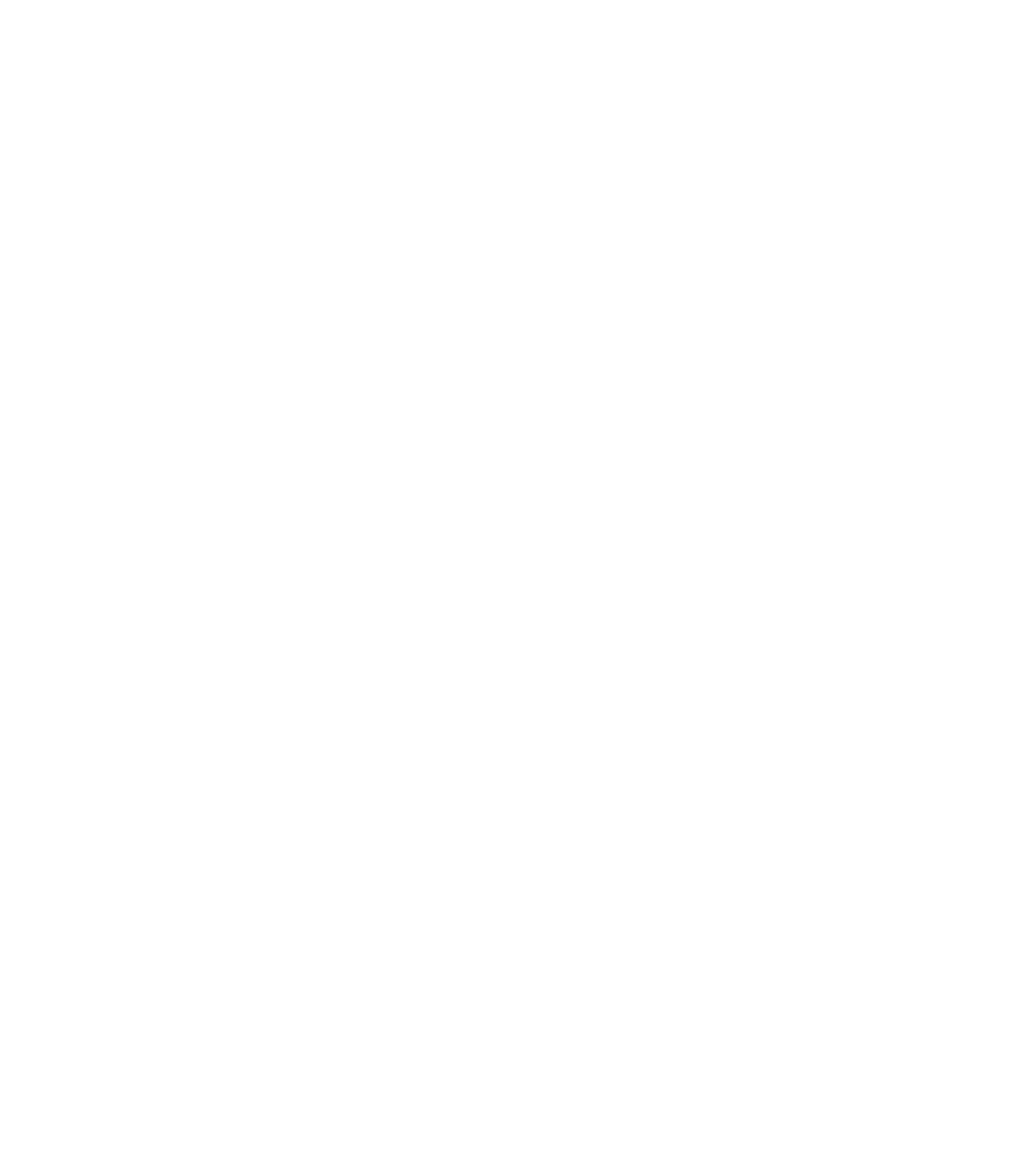
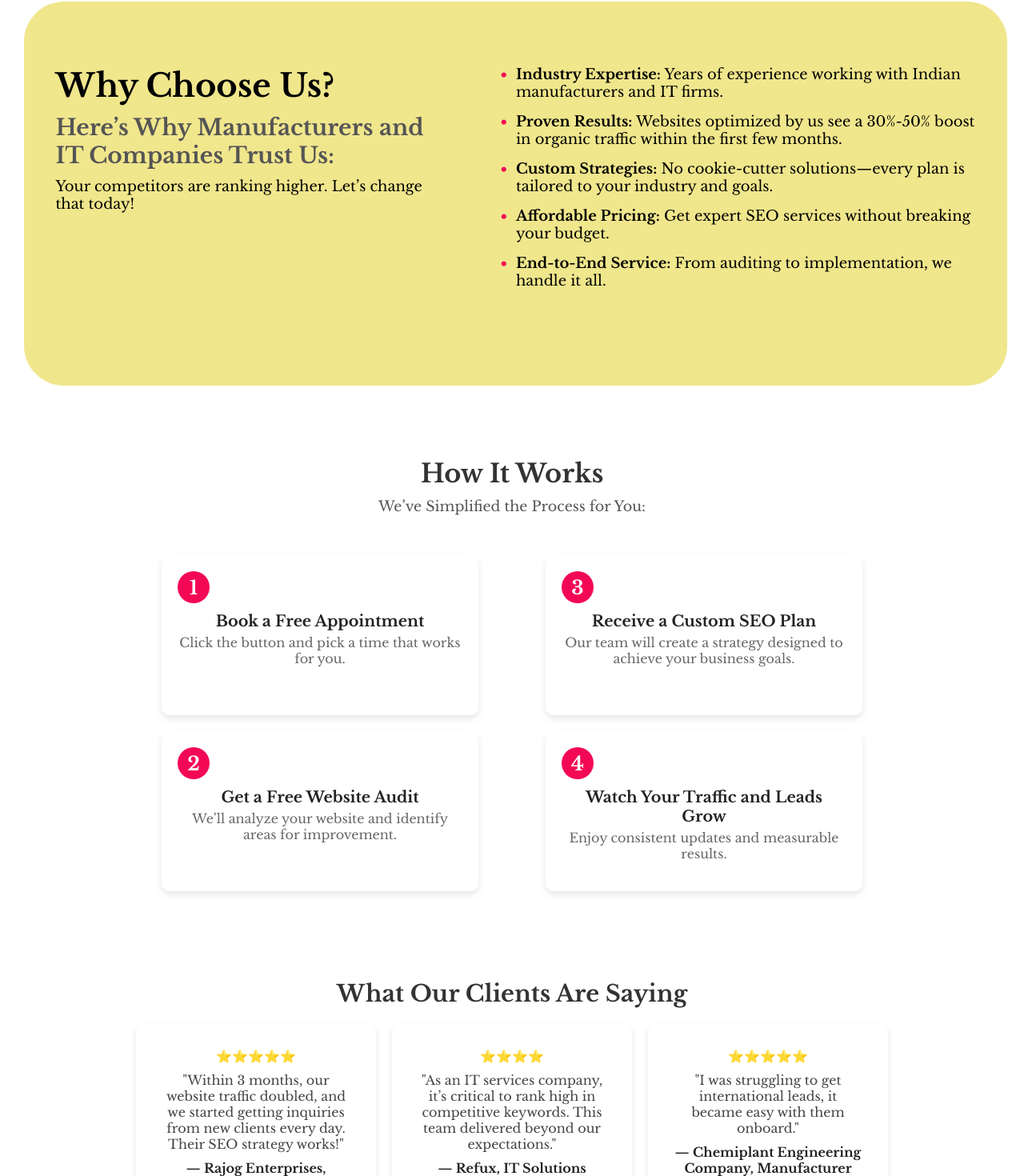
Before and after one commit to aditipatil0315/seo_landing_pg, a React (Vite) app: page / in a window 1280 px wide. Shown: the part 1999-3469 px from the top of the page at 80% size. Before the commit the page ends 2240 px from the top, so only its background shows below. Built offline with nearby package versions, Linux system fonts and the light colour scheme.

Commit message:
section3 and section4 added

```diff
--- a/src/App.jsx
+++ b/src/App.jsx
@@ -1,6 +1,8 @@
 import './App.css'
 import Section1 from './components/Section1/Section1'
 import Section2 from './components/Section2/Section2'
+import Section3 from './components/Section3/Section3'
+import Section4 from './components/Section4/Section4'
 
 function App() {
 
@@ -8,6 +10,8 @@ function App() {
     <>
       <Section1/>
       <Section2/>
+      <Section3/>
+      <Section4/>
     </>
   )
 }
--- a/src/components/Section2/Section2.css
+++ b/src/components/Section2/Section2.css
@@ -4,9 +4,9 @@
     text-align: center;
     padding: 50px 20px;
     font-family: Libre Baskerville;
-    height: 120vh;
     width: 100%;
     padding: 0 50px;
+    min-height: auto;
   }
 
   h2 {
@@ -41,11 +41,11 @@
     align-items: center;
     height: 200px;
     /* width: 300px; */
-    background-color: #fff1de;
+    /* background-color: #fff1de; */
     padding: 20px;
-    border: 1px solid black;
+    /* border: 0.5px solid black; */
     border-radius: 10px;
-    box-shadow: 5px 5px 0px rgb(20, 19, 19);
+    box-shadow: 5px 5px 10px rgba(20, 19, 19, 0.162);
     text-align: center;
     transition: ease-in-out 0.3s ;
   }
@@ -72,6 +72,10 @@
   }
 
   @media (max-width: 768px) {
+    .section2 {
+      padding: 20px 50px;
+    }
+
     .cards-wrapper {
       grid-template-columns: repeat(1, 1fr);
     }
--- a/src/components/Section3/Section3.css
+++ b/src/components/Section3/Section3.css
@@ -0,0 +1,95 @@
+
+
+.section3 {
+    border-radius: 50px;
+    display: flex;
+    justify-content: center;
+    width: 96%;
+    height: 60vh;
+    margin: 50px 30px;
+    padding: 0 20px;
+    font-family: Libre Baskerville;
+    gap: 5rem;
+    background-color: khaki;
+  }
+
+  .left_sec3 {
+    width: 40%;
+    display: flex;
+    flex-direction: column;
+    justify-content: start;
+    padding-top: 5rem;
+  }
+
+  .left_sec3 h2 {
+    font-size: 40px;
+    font-weight: 600;
+  }
+
+  .left_sec3 h3 {
+    font-size: 28px;
+    color: #555;
+    margin-bottom: 10px;
+  }
+
+  .highlight-text {
+    font-size: 18px;
+    font-weight: 500;
+  }
+
+  .right_sec3 {
+    width: 50%;
+    display: flex;
+    flex-direction: column;
+    justify-content: start;
+    align-items: center;
+    padding-top: 5rem;
+  }
+
+  .right_sec3 ul {
+    list-style-type: none;
+    padding: 0;
+  }
+
+  .right_sec3 li {
+    font-size: 18px;
+    margin-bottom: 15px;
+    padding-left: 20px;
+    position: relative;
+  }
+
+  .right_sec3 li::before {
+    content: "•";
+    position: absolute;
+    left: 0;
+    color: #f30856;
+    font-size: 20px;
+  }
+
+  /* Responsive Design */
+  @media (max-width: 1024px) {
+    .section3 {
+      flex-direction: column;
+      height: auto;
+    }
+
+    .left_sec3, .right_sec3 {
+      width: 100%;
+      text-align: center;
+      padding: 30px;
+    }
+
+    .right_sec3 ul {
+      text-align: left;
+      margin: 0 auto;
+      max-width: 600px;
+    }
+  }
+
+  @media (max-width: 768px) {
+    .section3 {
+      flex-direction: column;
+      height: auto;
+
+    }
+  }
--- a/src/components/Section3/Section3.jsx
+++ b/src/components/Section3/Section3.jsx
@@ -1,9 +1,27 @@
-import React from 'react'
+import React from 'react';
+import './Section3.css';
 
 const Section3 = () => {
   return (
-    <div>Section3</div>
-  )
-}
+    <div className="section3">
+      <div className="left_sec3">
+        <h2>Why Choose Us?</h2>
+        <h3>Here’s Why Manufacturers and IT Companies Trust Us:</h3>
+        <p className="highlight-text">
+          Your competitors are ranking higher. Let’s change that today!
+        </p>
+      </div>
+      <div className="right_sec3">
+        <ul>
+          <li><strong>Industry Expertise:</strong> Years of experience working with Indian manufacturers and IT firms.</li>
+          <li><strong>Proven Results:</strong> Websites optimized by us see a 30%-50% boost in organic traffic within the first few months.</li>
+          <li><strong>Custom Strategies:</strong> No cookie-cutter solutions—every plan is tailored to your industry and goals.</li>
+          <li><strong>Affordable Pricing:</strong> Get expert SEO services without breaking your budget.</li>
+          <li><strong>End-to-End Service:</strong> From auditing to implementation, we handle it all.</li>
+        </ul>
+      </div>
+    </div>
+  );
+};
 
-export default Section3
+export default Section3;
--- /dev/null
+++ b/src/components/Section4/Section4.css
@@ -0,0 +1,192 @@
+
+
+.section4 {
+    max-width: 1000px;
+    margin: 0 auto;
+    padding: 40px 20px;
+    text-align: center;
+    font-family: Libre Baskerville;
+
+    /* box-shadow: 0 4px 10px rgba(0, 0, 0, 0.1); */
+  }
+
+  .section4 h2 {
+    font-size: 2rem;
+    color: #333;
+    margin-bottom: 10px;
+  }
+
+  .section4 p {
+    font-size: 1.1rem;
+    color: #555;
+  }
+
+  .content_sec4 {
+    display: flex;
+    justify-content: space-between;
+    margin-top: 20px;
+  }
+
+  .left_sec4,
+  .right_sec4 {
+    flex: 1;
+    padding: 20px;
+    display: flex;
+    flex-direction: column;
+    align-items: center;
+  }
+
+  .step {
+    background: white;
+    padding: 20px;
+    margin: 10px;
+    border-radius: 10px;
+    box-shadow: 0 4px 8px rgba(0, 0, 0, 0.1);
+    width: 90%;
+    height: 200px;
+    transition: transform 0.3s ease-in-out;
+  }
+
+  .step:hover {
+    transform: translateY(-5px);
+    box-shadow: none;
+  }
+
+  .step-number {
+    display: inline-block;
+    font-size: 1.5rem;
+    font-weight: bold;
+    color: white;
+    background: #f30856;
+    width: 40px;
+    height: 40px;
+    border-radius: 50%;
+    display: flex;
+    align-items: center;
+    justify-content: center;
+    margin-bottom: 10px;
+  }
+
+  .step h3 {
+    font-size: 1.2rem;
+    color: #222;
+    margin-bottom: 5px;
+  }
+
+  .step p {
+    font-size: 1rem;
+    color: #666;
+  }
+
+
+  /* Testimonial Section */
+.testimonial_section {
+    margin-top: 40px;
+    text-align: center;
+  }
+
+  .testimonial_section h2 {
+    font-size: 1.8rem;
+    color: #333;
+    margin-bottom: 20px;
+  }
+
+  .testimonial_cards {
+    display: flex;
+    justify-content: center;
+    gap: 20px;
+    flex-wrap: wrap;
+  }
+
+  .testimonial_card {
+    background: white;
+    padding: 30px;
+    border-radius: 10px;
+    box-shadow: 0 4px 8px rgba(0, 0, 0, 0.1);
+    max-width: 300px;
+    text-align: center;
+    transition: transform 0.3s ease-in-out;
+  }
+
+  .testimonial_card:hover {
+    transform: translateY(-5px);
+  }
+
+  .stars {
+    font-size: 1.5rem;
+    color: #f30856;
+    margin-bottom: 10px;
+  }
+
+  .testimonial_card p {
+    font-size: 1rem;
+    color: #444;
+    margin-bottom: 10px;
+  }
+
+  .testimonial_card h4 {
+    font-size: 1rem;
+    font-weight: bold;
+    color: #222;
+  }
+
+  /* Responsive Design */
+  @media (max-width: 768px) {
+    .testimonial_cards {
+      flex-direction: column;
+      align-items: center;
+    }
+
+    .testimonial_card {
+      width: 90%;
+    }
+  }
+
+  @media (max-width: 480px) {
+    .testimonial_section h2 {
+      font-size: 1.6rem;
+    }
+
+    .testimonial_card {
+      padding: 15px;
+    }
+  }
+
+
+  /* Responsive Design */
+  @media (max-width: 768px) {
+    .content_sec4 {
+      flex-direction: column;
+      align-items: center;
+    }
+
+    .left_sec4,
+    .right_sec4 {
+      width: 100%;
+      align-items: center;
+    }
+
+    .step {
+      width: 90%;
+    }
+  }
+
+  @media (max-width: 480px) {
+    .section4 {
+      padding: 30px 15px;
+    }
+
+    .section4 h2 {
+      font-size: 1.8rem;
+    }
+
+    .step {
+      padding: 15px;
+    }
+
+    .step-number {
+      width: 35px;
+      height: 35px;
+      font-size: 1.3rem;
+    }
+  }
--- /dev/null
+++ b/src/components/Section4/Section4.jsx
@@ -0,0 +1,63 @@
+import React from "react";
+import "./Section4.css";
+
+const Section4 = () => {
+  return (
+    <section className="section4">
+      <h2>How It Works</h2>
+      <p>We’ve Simplified the Process for You:</p>
+
+      <div className="content_sec4">
+        <div className="left_sec4">
+          <div className="step">
+            <span className="step-number">1</span>
+            <h3>Book a Free Appointment</h3>
+            <p>Click the button and pick a time that works for you.</p>
+          </div>
+          <div className="step">
+            <span className="step-number">2</span>
+            <h3>Get a Free Website Audit</h3>
+            <p>We’ll analyze your website and identify areas for improvement.</p>
+          </div>
+        </div>
+        <div className="right_sec4">
+          <div className="step">
+            <span className="step-number">3</span>
+            <h3>Receive a Custom SEO Plan</h3>
+            <p>Our team will create a strategy designed to achieve your business goals.</p>
+          </div>
+          <div className="step">
+            <span className="step-number">4</span>
+            <h3>Watch Your Traffic and Leads Grow</h3>
+            <p>Enjoy consistent updates and measurable results.</p>
+          </div>
+        </div>
+      </div>
+      <br /><br />
+
+      {/* Testimonial Section */}
+      <div className="testimonial_section">
+        <h2>What Our Clients Are Saying</h2>
+        <div className="testimonial_cards">
+          <div className="testimonial_card">
+            <p className="stars">⭐️⭐️⭐️⭐️⭐️</p>
+            <p>"Within 3 months, our website traffic doubled, and we started getting inquiries from new clients every day. Their SEO strategy works!"</p>
+            <h4>— Rajog Enterprises, Manufacturer</h4>
+          </div>
+          <div className="testimonial_card">
+            <p className="stars">⭐️⭐️⭐️⭐️</p>
+            <p>"As an IT services company, it’s critical to rank high in competitive keywords. This team delivered beyond our expectations."</p>
+            <h4>— Refux, IT Solutions Provider</h4>
+          </div>
+          <div className="testimonial_card">
+            <p className="stars">⭐️⭐️⭐️⭐️⭐️</p>
+            <p>"I was struggling to get international leads, it became easy with them onboard."</p>
+            <h4>— Chemiplant Engineering Company, Manufacturer</h4>
+          </div>
+        </div>
+      </div>
+    </section>
+  );
+};
+
+export default Section4;
```
